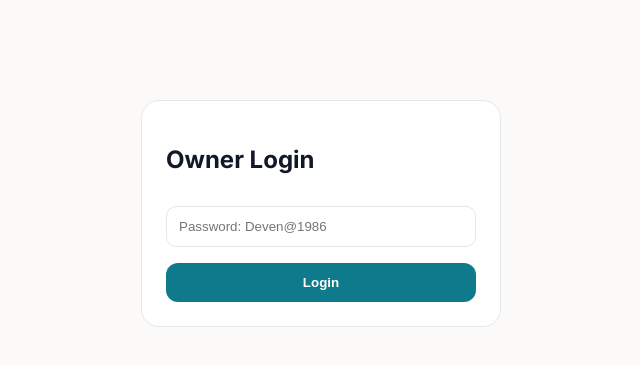
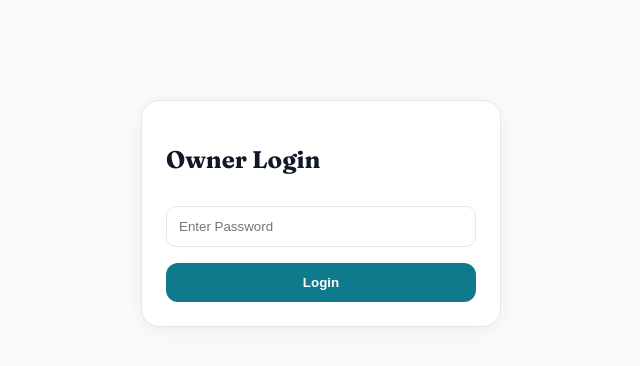
Before and after one commit to ashishpy2408-source/the-deven-booking, a Flask app: page /admin/login in a window 1280 px wide. Shown: the part 58-424 px from the top of the page, without its empty margins (319-959 px from the left). Run offline with Flask 3, Linux system fonts and the light colour scheme.

Commit message:
Update admin_login.html

```diff
--- a/templates/admin_login.html
+++ b/templates/admin_login.html
@@ -1,11 +1,14 @@
 {% extends "base.html" %}
 {% block head %}
-<style>.wrap{max-width:400px;margin:80px auto;padding:20px}.card{background:white;border:1px solid #e5e7eb;border-radius:18px;padding:24px}.input{width:100%;padding:12px;border:1px solid #e5e7eb;border-radius:10px;margin-top:12px}.btn{width:100%;background:#0e7a8c;color:white;border:none;padding:12px;border-radius:12px;font-weight:700;margin-top:16px;cursor:pointer}</style>
+<style>.wrap{max-width:400px;margin:80px auto;padding:20px}.card{background:white;border:1px solid #e5e7eb;border-radius:18px;padding:24px;box-shadow:0 4px 20px rgba(0,0,0,0.05)}.input{width:100%;padding:12px;border:1px solid #e5e7eb;border-radius:10px;margin-top:12px}.btn{width:100%;background:#0e7a8c;color:white;border:none;padding:12px;border-radius:12px;font-weight:700;margin-top:16px;cursor:pointer}</style>
 {% endblock %}
 {% block content %}
 <div class="wrap"><div class="card">
-<h2>Owner Login</h2>
-{% if error %}<p style="color:red">{{ error }}</p>{% endif %}
-<form method="POST"><input class="input" type="password" name="password" placeholder="Password: Deven@1986" required><button class="btn" type="submit">Login</button></form>
+<h2 style="font-family:Fraunces,serif">Owner Login</h2>
+{% if error %}<p style="color:red;font-size:14px">{{ error }}</p>{% endif %}
+<form method="POST">
+<input class="input" type="password" name="password" placeholder="Enter Password" required>
+<button class="btn" type="submit">Login</button>
+</form>
 </div></div>
 {% endblock %}
```
